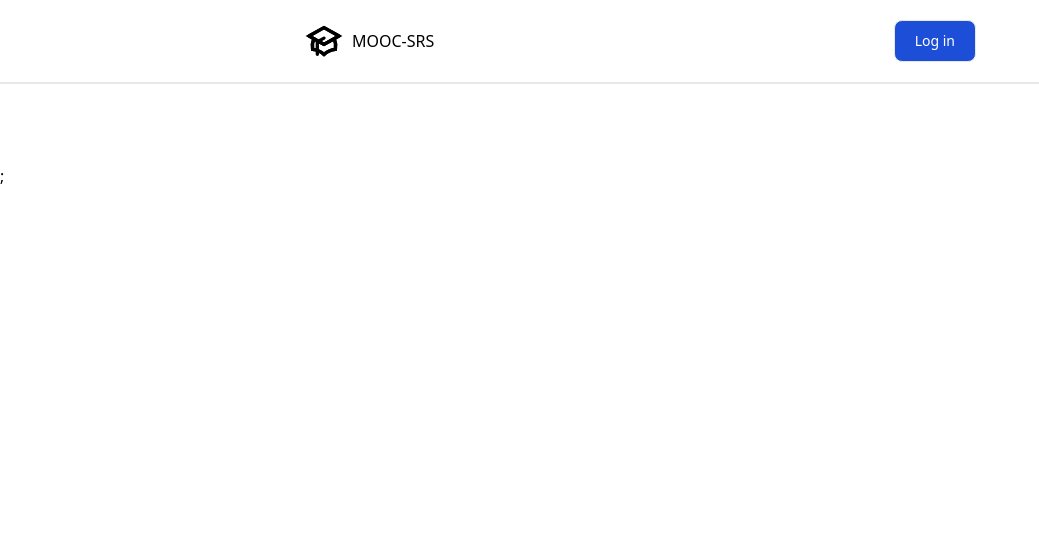
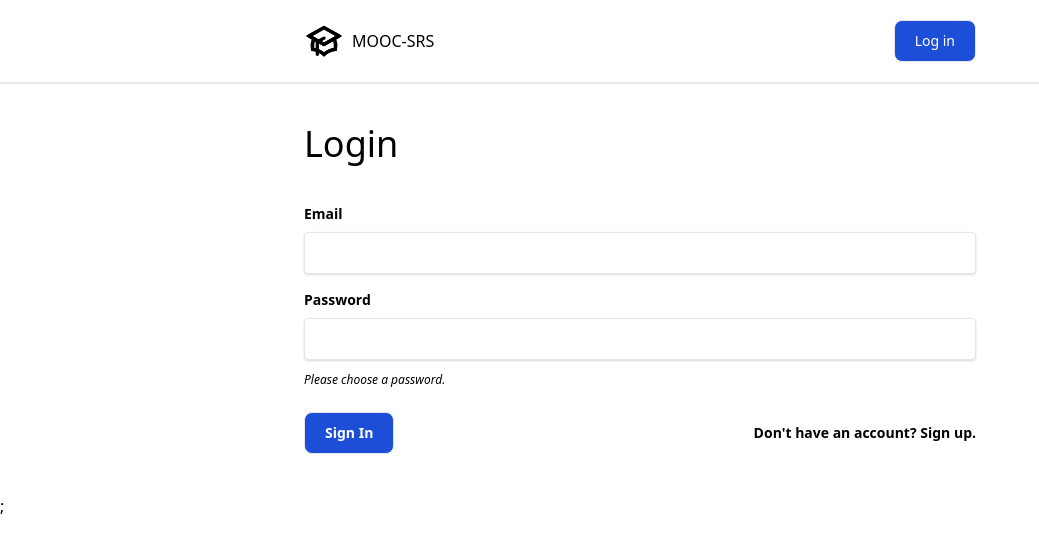
Before and after one commit to zzzbra/diptych, a React (Create React App) app in the folder client/: page / in a window 1280 px wide. Shown: the top 552 px of the page, without its empty margins (0-1039 px from the left). Built offline with nearby package versions, Linux system fonts and the light colour scheme.

Commit message:
Add route support for / and fix dashboard route logic

```diff
--- a/client/src/App.js
+++ b/client/src/App.js
@@ -7,8 +7,7 @@ import {
 } from 'react-router-dom';
 
 // Might handle these in dashboard view
-// import Classroom from './routes/Classroom';
-import Planner from './routes/Planner';
+import Dashboard from './routes/Dashboard';
 import StudySession from './routes/StudySession';
 import Login from './routes/Login';
 import Register from './routes/Register';
@@ -21,6 +20,17 @@ function App() {
     <PageContentWrapper {...{ isAuthenticated, setIsAuthenticated }}>
       <Router>
         <Switch>
+          <Route
+            exact
+            path="/"
+            component={(props) =>
+              !isAuthenticated ? (
+                <Login {...props} {...{ setIsAuthenticated }} />
+              ) : (
+                <Redirect to="/dashboard" />
+              )
+            }
+          />
           <Route
             exact
             path="/login"
@@ -47,14 +57,8 @@ function App() {
             exact
             path="/dashboard"
             component={(props) =>
-              // TODO
-              // isTeacher ? (
-              //   <Planner {...{ props }} />
-              // ) : (
-              //   <Classroom {...{ props }} />
-              // )
               isAuthenticated ? (
-                <Planner {...props} {...{ setIsAuthenticated }} />
+                <Dashboard {...props} {...{ setIsAuthenticated }} />
               ) : (
                 <Redirect to="/login" />
               )
```
